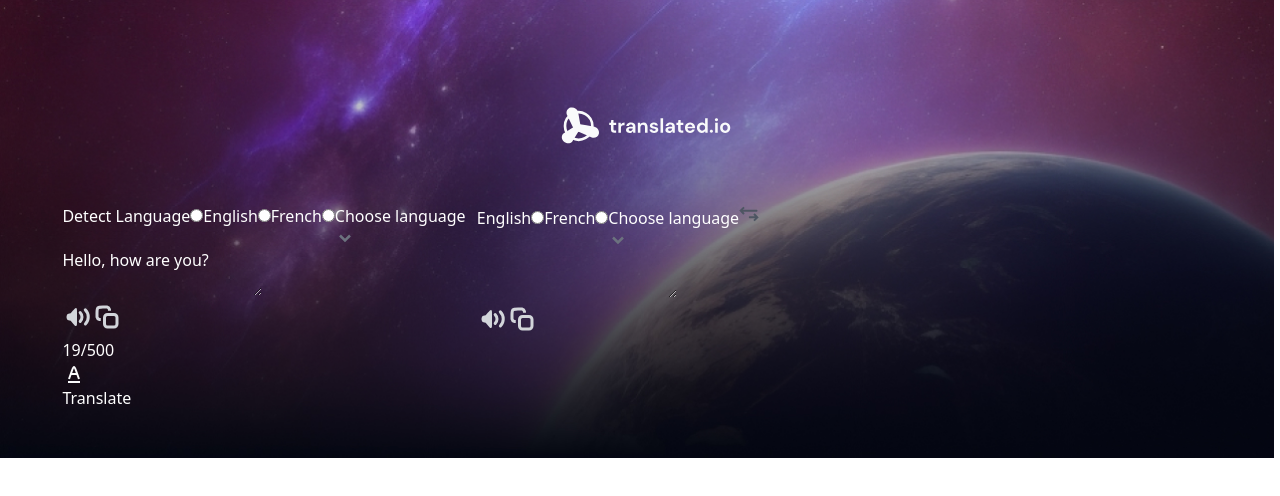
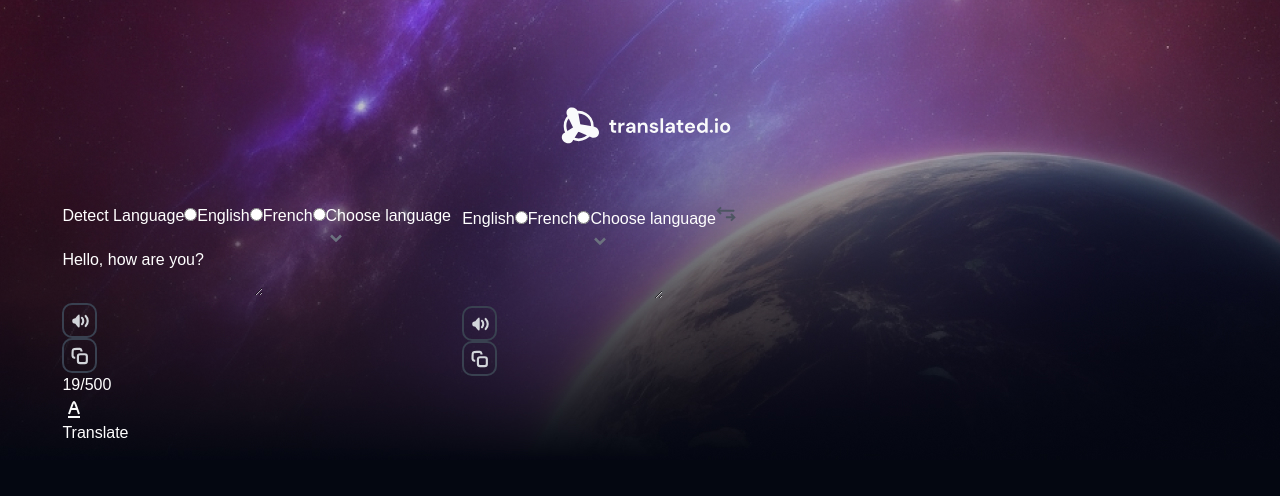
Before and after one commit to maahmoudhamada2/translate-app, a React (Vite) app: page / in a window 1280 px wide. Shown: the top 496 px of the page. Built offline with nearby package versions, Linux system fonts and the light colour scheme.

Commit message:
style(global): setup Tailwind base styles

```diff
--- a/src/index.css
+++ b/src/index.css
@@ -1 +1,37 @@
-@import 'tailwindcss'
+@import 'tailwindcss';
+
+@layer utilities {
+    .custom-scrollbar {
+        scrollbar-color: #394150 transparent;
+    }
+}
+
+@theme {
+    --breakpoint-sm: 640px;
+    --breakpoint-md: 1024px;
+    --breakpoint-lg: 1280px;
+}
+
+;
+
+html,
+body,
+#root {
+    @apply min-h-screen bg-[#040711];
+    font-family: 'DM Sans', sans-serif;
+    width: 100%;
+    height: 100%;
+}
+
+
+.action-btns {
+    display: flex;
+    justify-content: center;
+    align-items: center;
+    border: 2px solid #394150;
+    border-radius: 10px;
+    padding: 0.3rem;
+    width: 35px;
+    height: 35px;
+    cursor: pointer;
+}
```
